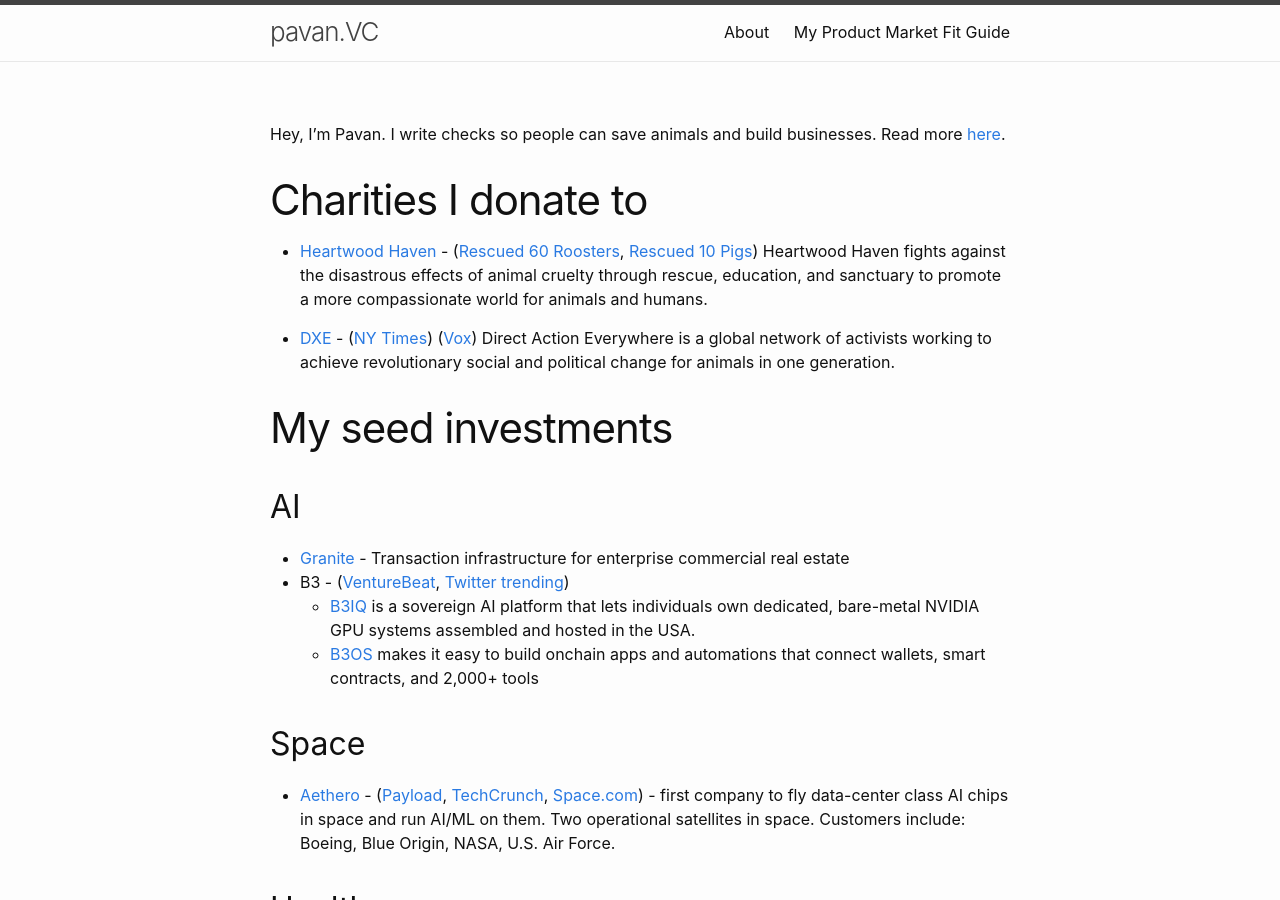
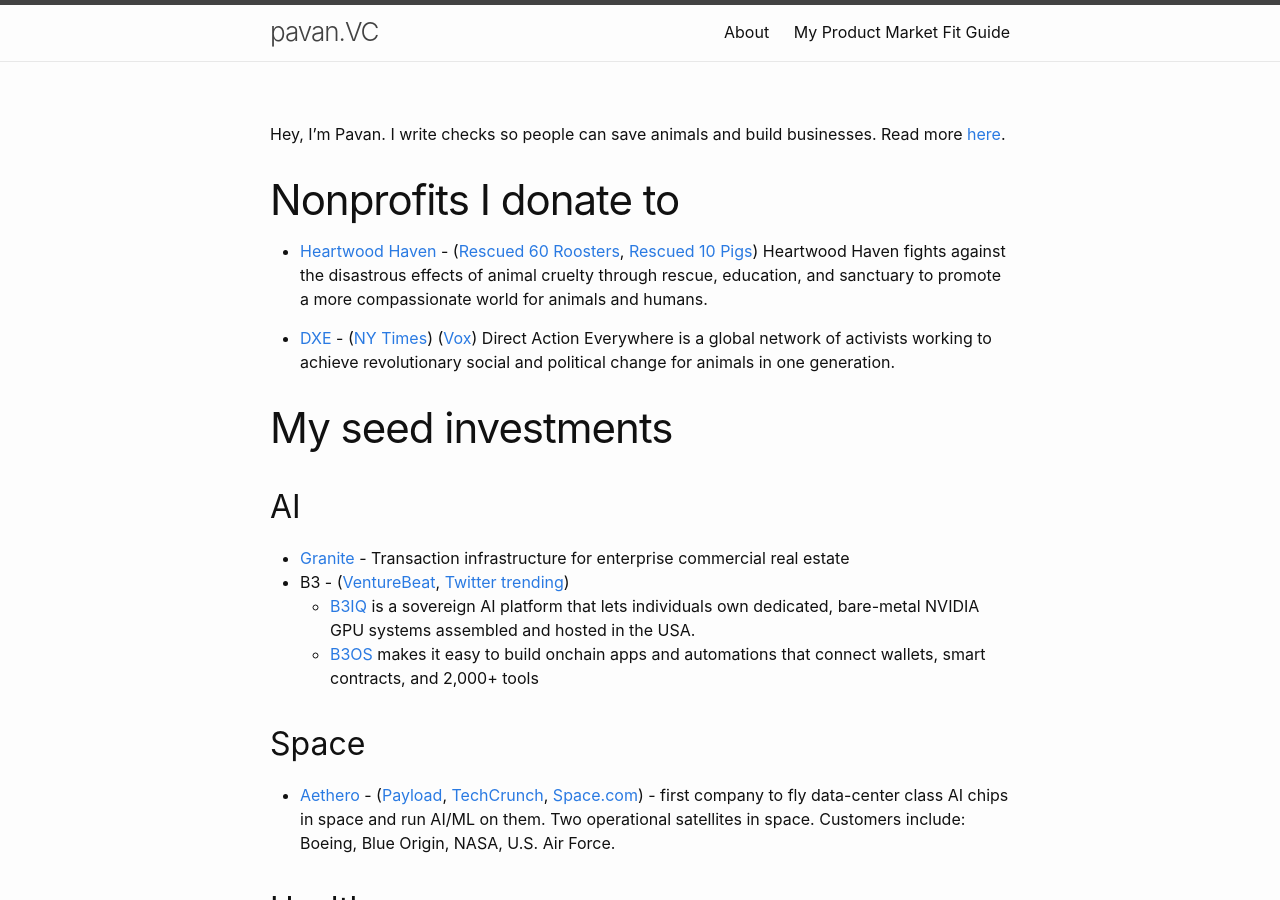
Before and after one commit to katpavan/katpavan.github.io, a Jekyll site: the page built from index.md, in a window 1280 px wide and 900 px high. Built offline with Jekyll 4.4.1, drawn with Linux system fonts in a browser that asks for light colours.

Commit message:
Rename section from 'Charities' to 'Nonprofits'

```diff
--- a/index.md
+++ b/index.md
@@ -7,7 +7,7 @@
 
 Hey, I'm Pavan. I write checks so people can save animals and build businesses. Read more [here](/about/).
 
-# Charities I donate to
+# Nonprofits I donate to
 
 - [Heartwood Haven](https://heartwoodhaven.org/) - ([Rescued 60 Roosters](https://www.yelmonline.com/stories/roy-animal-sanctuary-takes-in-nearly-60-roosters-rescue-from-cockfighting,339873), [Rescued 10 Pigs](https://plantbasednews.org/culture/ethics/ten-pigs-rescued-animal-testing/)) Heartwood Haven fights against the disastrous effects of animal cruelty through rescue, education, and sanctuary to promote a more compassionate world for animals and humans.
 
```
